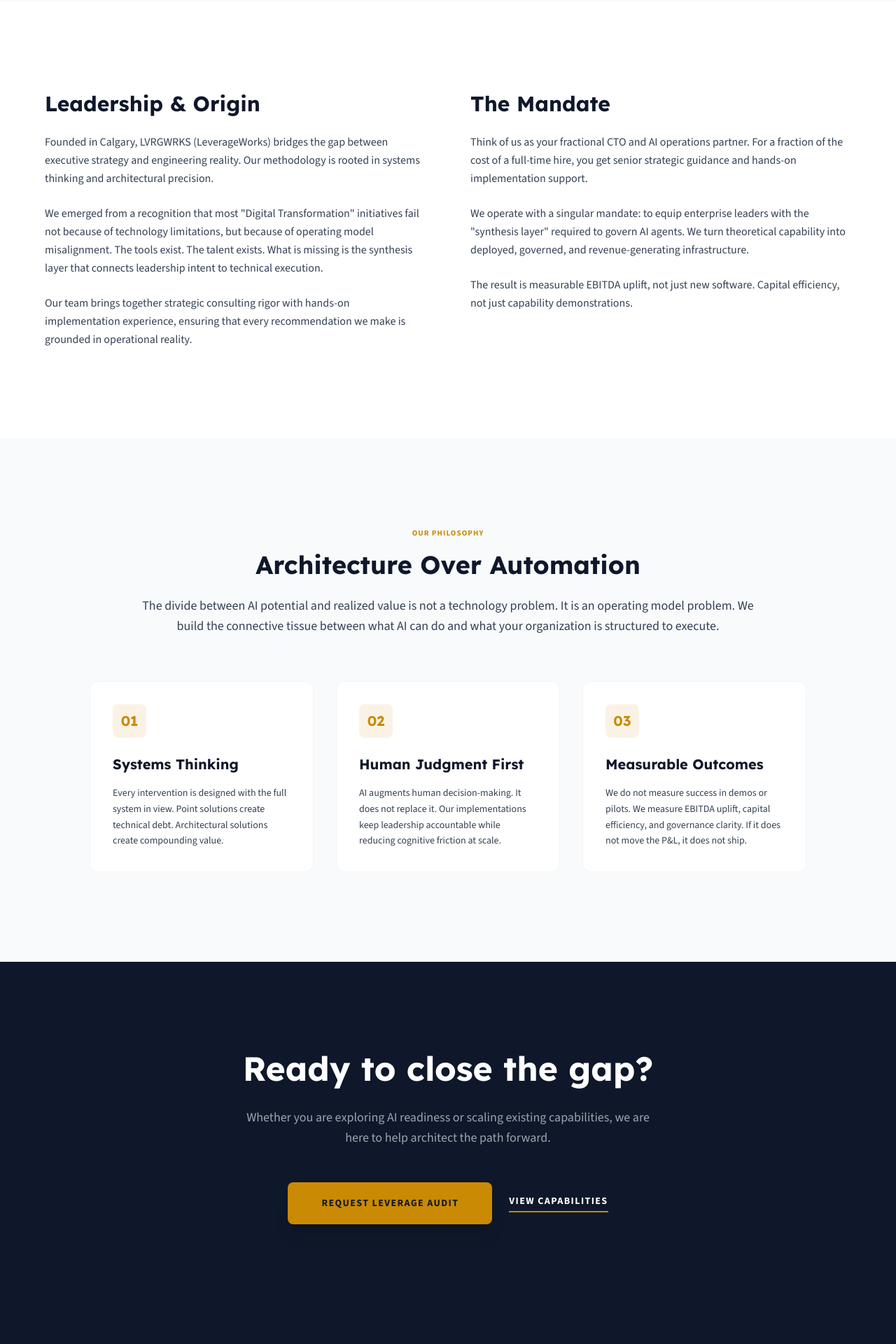
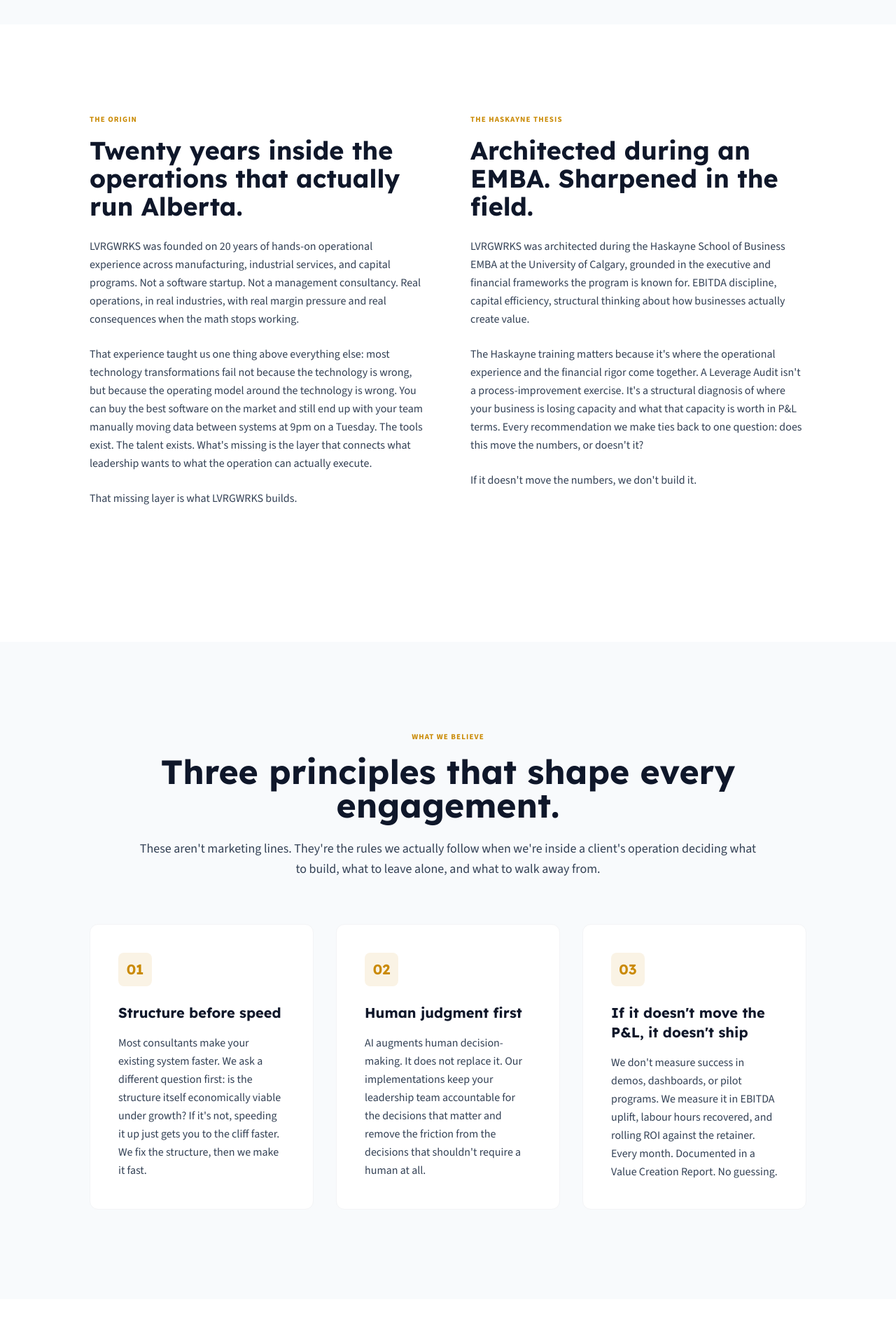
Before and after one commit to JRedgate/LeverageWorks, a React (Vite) app: page /firm in a window 1280 px wide. Shown: the part 640-2560 px from the top of the page at 70% size. Built offline with nearby package versions, Linux system fonts and the light colour scheme.

Commit message:
Rewrite Firm page in customer voice, add operational context section

```diff
--- a/src/pages/FirmPage.tsx
+++ b/src/pages/FirmPage.tsx
@@ -10,8 +10,8 @@ export const FirmPage: React.FC = () => {
   const { openBriefing } = useOutletContext<LayoutContext>();
 
   useSEO({
-    title: 'The Firm | LVRGWRKS (LeverageWorks) - Enterprise AI Strategy Calgary',
-    description: 'Founded in Calgary, LVRGWRKS (LeverageWorks) bridges executive strategy and engineering reality. We build the synthesis layer between AI capability and organizational execution.',
+    title: 'The Firm | LVRGWRKS (LeverageWorks) - Fractional CTO Calgary',
+    description: 'LVRGWRKS is a fractional CTO and AI operations partner founded in Calgary. 20 years of operational experience across manufacturing, industrial services, and capital programs. Architected during the Haskayne EMBA to fix the gap between leadership intent and execution.',
     canonical: 'https://www.lvrgwrks.com/firm',
   });
 
@@ -24,10 +24,10 @@ export const FirmPage: React.FC = () => {
           <div className="max-w-4xl">
             <span className="text-brand-gold font-bold tracking-widest text-[11px] uppercase mb-6 block">The Firm</span>
             <h1 className="font-display font-semibold text-5xl md:text-6xl leading-[1.1] text-brand-navy mb-8 tracking-tight">
-              Bridging the divide between <span className="text-brand-slate italic">intent and execution.</span>
+              Built by operators, <span className="text-brand-slate italic">for operators.</span>
             </h1>
-            <p className="text-brand-slate text-xl leading-relaxed max-w-2xl">
-              LVRGWRKS (LeverageWorks) was architected during the Haskayne School of Business EMBA to solve a specific problem: the friction between leadership intent and technological execution.
+            <p className="text-brand-slate text-xl leading-relaxed max-w-2xl font-light">
+              LVRGWRKS was founded in Calgary by someone who spent 20 years watching smart, growing businesses get strangled by the same problem. Revenue grows, headcount grows faster, and the coordination tax quietly eats the margin that growth was supposed to deliver. We built LVRGWRKS to fix it.
             </p>
           </div>
         </div>
@@ -36,74 +36,105 @@ export const FirmPage: React.FC = () => {
       {/* Origin Story */}
       <section className="py-20 md:py-32 bg-white">
         <div className="container mx-auto px-6 md:px-16">
-          <div className="grid grid-cols-1 md:grid-cols-2 gap-16 max-w-6xl mx-auto">
+          <div className="max-w-5xl mx-auto">
+            <div className="grid grid-cols-1 md:grid-cols-2 gap-16 mb-16">
               <div>
-              <h2 className="font-display font-bold text-3xl text-brand-navy mb-6">Leadership & Origin</h2>
+                <span className="text-brand-gold font-bold tracking-widest text-[11px] uppercase mb-4 block">The Origin</span>
+                <h2 className="font-display font-bold text-3xl md:text-4xl text-brand-navy mb-6 leading-tight">
+                  Twenty years inside the operations that actually run Alberta.
+                </h2>
                 <p className="text-brand-slate leading-relaxed mb-6">
-                Founded in Calgary, LVRGWRKS (LeverageWorks) bridges the gap between executive strategy and engineering reality. Our methodology is rooted in systems thinking and architectural precision.
+                  LVRGWRKS was founded on 20 years of hands-on operational experience across manufacturing, industrial services, and capital programs. Not a software startup. Not a management consultancy. Real operations, in real industries, with real margin pressure and real consequences when the math stops working.
                 </p>
                 <p className="text-brand-slate leading-relaxed mb-6">
-                We emerged from a recognition that most "Digital Transformation" initiatives fail not because of technology limitations, but because of operating model misalignment. The tools exist. The talent exists. What is missing is the synthesis layer that connects leadership intent to technical execution.
+                  That experience taught us one thing above everything else: most technology transformations fail not because the technology is wrong, but because the operating model around the technology is wrong. You can buy the best software on the market and still end up with your team manually moving data between systems at 9pm on a Tuesday. The tools exist. The talent exists. What's missing is the layer that connects what leadership wants to what the operation can actually execute.
                 </p>
                 <p className="text-brand-slate leading-relaxed">
-                Our team brings together strategic consulting rigor with hands-on implementation experience, ensuring that every recommendation we make is grounded in operational reality.
+                  That missing layer is what LVRGWRKS builds.
                 </p>
               </div>
               <div>
-              <h2 className="font-display font-bold text-3xl text-brand-navy mb-6">The Mandate</h2>
+                <span className="text-brand-gold font-bold tracking-widest text-[11px] uppercase mb-4 block">The Haskayne Thesis</span>
+                <h2 className="font-display font-bold text-3xl md:text-4xl text-brand-navy mb-6 leading-tight">
+                  Architected during an EMBA. Sharpened in the field.
+                </h2>
                 <p className="text-brand-slate leading-relaxed mb-6">
-                Think of us as your fractional CTO and AI operations partner. For a fraction of the cost of a full-time hire, you get senior strategic guidance and hands-on implementation support.
+                  LVRGWRKS was architected during the Haskayne School of Business EMBA at the University of Calgary, grounded in the executive and financial frameworks the program is known for. EBITDA discipline, capital efficiency, structural thinking about how businesses actually create value.
                 </p>
                 <p className="text-brand-slate leading-relaxed mb-6">
-                We operate with a singular mandate: to equip enterprise leaders with the "synthesis layer" required to govern AI agents. We turn theoretical capability into deployed, governed, and revenue-generating infrastructure.
+                  The Haskayne training matters because it's where the operational experience and the financial rigor come together. A Leverage Audit isn't a process-improvement exercise. It's a structural diagnosis of where your business is losing capacity and what that capacity is worth in P&L terms. Every recommendation we make ties back to one question: does this move the numbers, or doesn't it?
                 </p>
                 <p className="text-brand-slate leading-relaxed">
-                The result is measurable EBITDA uplift, not just new software. Capital efficiency, not just capability demonstrations.
+                  If it doesn't move the numbers, we don't build it.
+                </p>
+              </div>
+            </div>
+          </div>
+        </div>
+      </section>
+
+      {/* What We Believe */}
+      <section className="py-20 md:py-32 bg-brand-surface">
+        <div className="container mx-auto px-6 md:px-16">
+          <div className="max-w-4xl mx-auto text-center mb-16">
+            <span className="text-brand-gold font-bold tracking-widest text-[11px] uppercase mb-4 block">What We Believe</span>
+            <h2 className="font-display font-bold text-3xl md:text-5xl text-brand-navy mb-6 leading-tight">
+              Three principles that shape every engagement.
+            </h2>
+            <p className="text-brand-slate text-lg leading-relaxed">
+              These aren't marketing lines. They're the rules we actually follow when we're inside a client's operation deciding what to build, what to leave alone, and what to walk away from.
+            </p>
+          </div>
+
+          <div className="grid grid-cols-1 md:grid-cols-3 gap-8 max-w-5xl mx-auto">
+            <div className="bg-white p-10 rounded-xl border border-gray-100">
+              <div className="w-12 h-12 bg-brand-gold/10 rounded-lg flex items-center justify-center mb-6">
+                <span className="text-brand-gold font-display font-bold text-xl">01</span>
+              </div>
+              <h3 className="font-display font-bold text-xl text-brand-navy mb-4">Structure before speed</h3>
+              <p className="text-brand-slate leading-relaxed">
+                Most consultants make your existing system faster. We ask a different question first: is the structure itself economically viable under growth? If it's not, speeding it up just gets you to the cliff faster. We fix the structure, then we make it fast.
+              </p>
+            </div>
+            <div className="bg-white p-10 rounded-xl border border-gray-100">
+              <div className="w-12 h-12 bg-brand-gold/10 rounded-lg flex items-center justify-center mb-6">
+                <span className="text-brand-gold font-display font-bold text-xl">02</span>
+              </div>
+              <h3 className="font-display font-bold text-xl text-brand-navy mb-4">Human judgment first</h3>
+              <p className="text-brand-slate leading-relaxed">
+                AI augments human decision-making. It does not replace it. Our implementations keep your leadership team accountable for the decisions that matter and remove the friction from the decisions that shouldn't require a human at all.
+              </p>
+            </div>
+            <div className="bg-white p-10 rounded-xl border border-gray-100">
+              <div className="w-12 h-12 bg-brand-gold/10 rounded-lg flex items-center justify-center mb-6">
+                <span className="text-brand-gold font-display font-bold text-xl">03</span>
+              </div>
+              <h3 className="font-display font-bold text-xl text-brand-navy mb-4">If it doesn't move the P&L, it doesn't ship</h3>
+              <p className="text-brand-slate leading-relaxed">
+                We don't measure success in demos, dashboards, or pilot programs. We measure it in EBITDA uplift, labour hours recovered, and rolling ROI against the retainer. Every month. Documented in a Value Creation Report. No guessing.
               </p>
             </div>
           </div>
         </div>
       </section>
 
-      {/* Philosophy */}
-      <section className="py-20 md:py-32 bg-brand-surface">
+      {/* Why it matters */}
+      <section className="py-20 md:py-32 bg-white border-b border-gray-100">
         <div className="container mx-auto px-6 md:px-16">
-          <div className="max-w-4xl mx-auto text-center mb-16">
-            <span className="text-brand-gold font-bold tracking-widest text-[11px] uppercase mb-4 block">Our Philosophy</span>
-            <h2 className="font-display font-bold text-4xl text-brand-navy mb-6">Architecture Over Automation</h2>
+          <div className="max-w-4xl mx-auto">
+            <span className="text-brand-gold font-bold tracking-widest text-[11px] uppercase mb-6 block">Why It Matters</span>
+            <h2 className="font-display font-bold text-3xl md:text-5xl text-brand-navy mb-8 leading-tight">
+              The Alberta mid-market operates differently. <span className="text-brand-slate italic">We built LVRGWRKS for that.</span>
+            </h2>
+            <p className="text-brand-slate text-lg leading-relaxed mb-6">
+              Most AI and automation firms were built inside the tech ecosystem. They know SaaS, they know software, and they know how to sell enterprise dashboards. They don't know what it feels like to run a 40-truck energy services company at 6am, or coordinate six subcontractors across a multi-site construction project, or reconcile maintenance requests across a growing property management portfolio. They don't know the operations. They know the tools.
+            </p>
+            <p className="text-brand-slate text-lg leading-relaxed mb-6">
+              LVRGWRKS is built the other way around. Operations first, tools second. We work with founders, owners, and COOs of mid-market companies (20 to 250 employees, $5M to $150M in revenue) across Alberta and Western Canada, because that's where the operational realities and the operational opportunities are the clearest. When you engage LVRGWRKS, you're not hiring a vendor who's going to learn your industry on your dime. You're adding a partner who already speaks the language.
+            </p>
             <p className="text-brand-slate text-lg leading-relaxed">
-              The divide between AI potential and realized value is not a technology problem. It is an operating model problem. We build the connective tissue between what AI can do and what your organization is structured to execute.
+              Every workflow, automation, and AI agent we build belongs to you from day one. No vendor lock-in. No dependency on us. The engagement can end at any time and your operation keeps running. That's not a risk reversal tactic. It's the only honest way to build what we build.
             </p>
-          </div>
-
-          <div className="grid grid-cols-1 md:grid-cols-3 gap-8 max-w-5xl mx-auto">
-            <div className="bg-white p-8 rounded-xl border border-gray-100">
-              <div className="w-12 h-12 bg-brand-gold/10 rounded-lg flex items-center justify-center mb-6">
-                <span className="text-brand-gold font-display font-bold text-xl">01</span>
-              </div>
-              <h3 className="font-display font-bold text-xl text-brand-navy mb-4">Systems Thinking</h3>
-              <p className="text-brand-slate leading-relaxed text-sm">
-                Every intervention is designed with the full system in view. Point solutions create technical debt. Architectural solutions create compounding value.
-              </p>
-            </div>
-            <div className="bg-white p-8 rounded-xl border border-gray-100">
-              <div className="w-12 h-12 bg-brand-gold/10 rounded-lg flex items-center justify-center mb-6">
-                <span className="text-brand-gold font-display font-bold text-xl">02</span>
-              </div>
-              <h3 className="font-display font-bold text-xl text-brand-navy mb-4">Human Judgment First</h3>
-              <p className="text-brand-slate leading-relaxed text-sm">
-                AI augments human decision-making. It does not replace it. Our implementations keep leadership accountable while reducing cognitive friction at scale.
-              </p>
-            </div>
-            <div className="bg-white p-8 rounded-xl border border-gray-100">
-              <div className="w-12 h-12 bg-brand-gold/10 rounded-lg flex items-center justify-center mb-6">
-                <span className="text-brand-gold font-display font-bold text-xl">03</span>
-              </div>
-              <h3 className="font-display font-bold text-xl text-brand-navy mb-4">Measurable Outcomes</h3>
-              <p className="text-brand-slate leading-relaxed text-sm">
-                We do not measure success in demos or pilots. We measure EBITDA uplift, capital efficiency, and governance clarity. If it does not move the P&L, it does not ship.
-              </p>
-            </div>
           </div>
         </div>
       </section>
@@ -111,16 +142,19 @@ export const FirmPage: React.FC = () => {
       {/* CTA */}
       <section className="py-20 md:py-32 bg-brand-navy text-white text-center">
         <div className="container mx-auto px-6 md:px-16">
-          <h2 className="font-display font-bold text-4xl md:text-5xl mb-8">Ready to close the gap?</h2>
-          <p className="text-gray-400 max-w-xl mx-auto mb-12 text-lg leading-relaxed">
-            Whether you are exploring AI readiness or scaling existing capabilities, we are here to help architect the path forward.
+          <h2 className="font-display font-bold text-4xl md:text-5xl mb-8 leading-tight">
+            Ready to close the gap<br />
+            <span className="text-gray-400 italic">between intent and execution?</span>
+          </h2>
+          <p className="text-gray-400 max-w-2xl mx-auto mb-12 text-lg leading-relaxed">
+            Start with a free 60-minute Leverage Audit. We map your highest-friction workflows, quantify the exact labour cost of that pain, and outline a conceptual automation architecture before the call ends. No cost. No commitment. No generic presentation.
           </p>
           <div className="flex flex-col sm:flex-row justify-center gap-6 items-center">
             <button
               onClick={() => openBriefing()}
               className="bg-brand-gold text-brand-navy px-12 py-5 rounded-lg font-bold text-sm uppercase tracking-widest hover:bg-white transition-all shadow-xl"
             >
-              Request Leverage Audit
+              Request Free Leverage Audit
             </button>
             <Link
               to="/capabilities"
```
Lines whose indentation alone changed are shown as unchanged.
